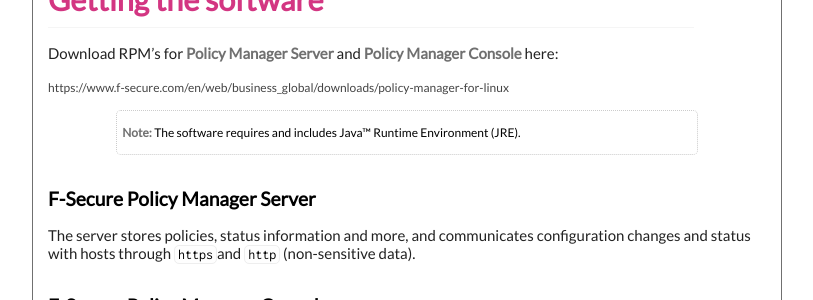
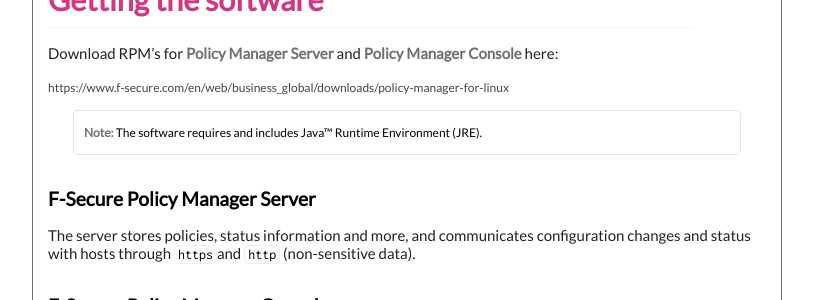
Before and after one commit to execas/execas.github.io, a Jekyll site: the page built from _posts/2018-08-30-f-secure-policy-manager-13x-on-centos.-linux.md, in a window 1280 px wide. Shown: the part 382-682 px from the top of the page, without its empty margins (233-1046 px from the left). Built offline with Jekyll 4.4.1, drawn with Linux system fonts in a browser that asks for light colours.

Commit message:
Update execas.css

```diff
--- a/css/execas.css
+++ b/css/execas.css
@@ -48,8 +48,9 @@
 blockquote {
      background-color: #ffffff;
      margin: 0 auto;
-     width: 80%;
-     padding-left: 5px;
+     width: 90%;
+     padding-left: 10px;
+     padding-right: 10px;
      padding-bottom: 2px;
      padding-top: 2px;
      border: 1px dotted #ccc;
```
